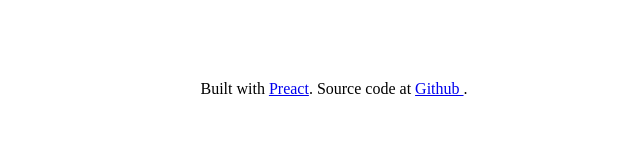
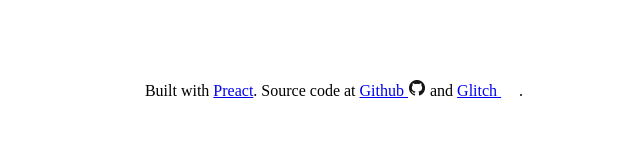
Before and after one commit to defeo/aws-defense, a website with bundled scripts: page client/index.html in a window 1280 px wide. Shown: the whole page, without its empty margins (306-946 px from the left). Built offline with nearby package versions, Linux system fonts and the light colour scheme; no server answers; files whose address does not match are found by name.

Commit message:
Footer edit

```diff
--- a/client/index.html
+++ b/client/index.html
@@ -13,7 +13,8 @@
     <footer>
       <p>Built with <a href="https://preactjs.com/">Preact</a>. Source
 	code
-	at <a href="https://github.com/defeo/aws-defense">Github <i class="github"></i></a>.</p>
+	at <a href="https://github.com/defeo/aws-defense">Github <i class="icon github"></i></a>
+	and <a href="https://glitch.com/edit/#!/defeo-aws-defense">Glitch <i class="icon glitch"></i></a>.</p>
     </footer>
   </body>
 </html>
```
